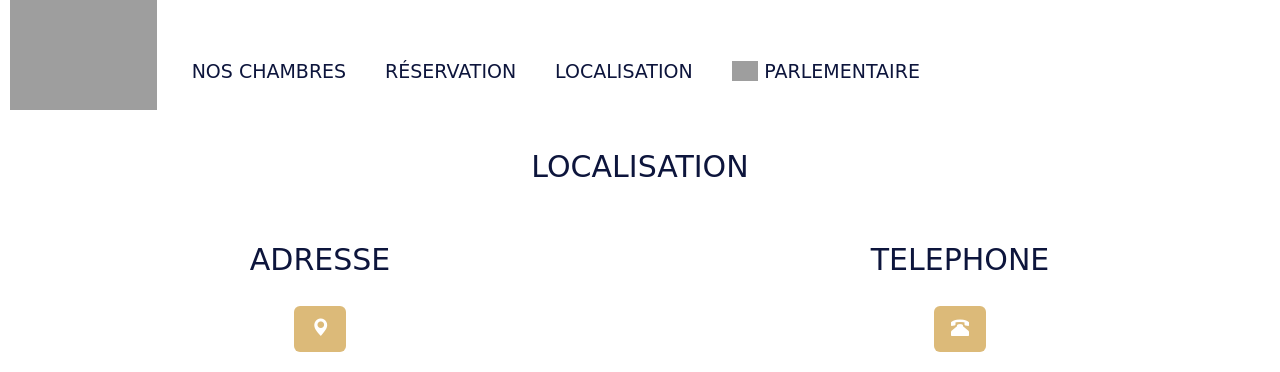
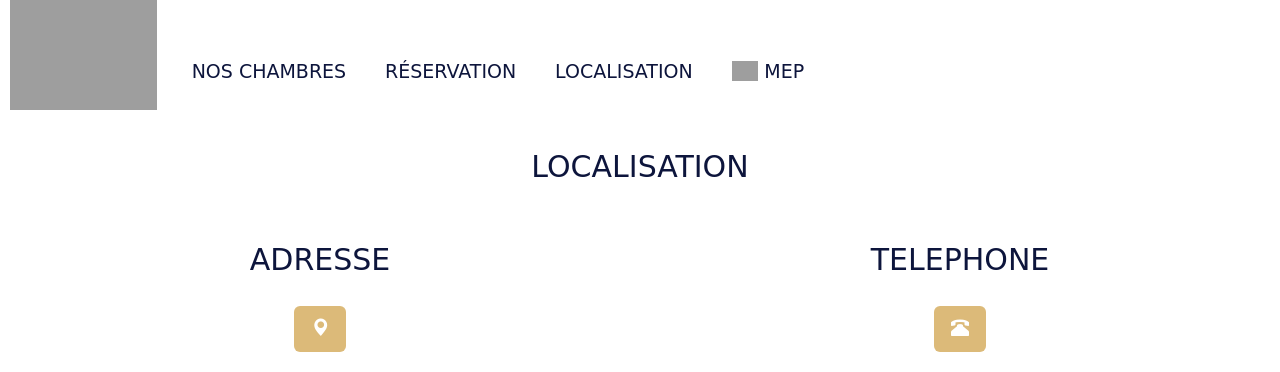
Before and after one commit to cpailler/strasbourg_0218_php_HavreDeLIll, a PHP site: template src/View/Localisation/Localisation.html.twig in a window 1280 px wide. Shown: the top 372 px of the page. Run offline with PHP 8.4, Linux system fonts and the light colour scheme; the template is opened without the code that fills it, so the values that code supplies are empty; some libraries are stand-ins or nearby versions; some web fonts are replaced; grey boxes are pictures that could not be loaded.

Commit message:
Titres des pages changés

```diff
--- a/src/View/Accueil/Accueil.html.twig
+++ b/src/View/Accueil/Accueil.html.twig
@@ -1,5 +1,5 @@
 {% extends 'layout.html.twig' %}
-{% block title %}Page d'accueil{% endblock %}
+{% block title %}Accueil{% endblock %}
 {% block stylesheet %}
     <link rel="stylesheet" href="/assets/css/accueil.css">{% endblock %}
   {% block content %}
--- a/src/View/Chambres/Chambres.html.twig
+++ b/src/View/Chambres/Chambres.html.twig
@@ -1,5 +1,5 @@
 {% extends 'layout.html.twig' %}
-
+{% block title %}Chambres{% endblock %}
     {% block stylesheet %}
         <link rel="stylesheet" href="/assets/css/chambres.css">
     {% endblock %}
--- a/src/View/Localisation/Localisation.html.twig
+++ b/src/View/Localisation/Localisation.html.twig
@@ -1,5 +1,5 @@
 {% extends 'layout.html.twig' %}
-{% block title %}Page de localisation{% endblock %}
+{% block title %}Localisation{% endblock %}
 {% block stylesheet %}
     <link rel="stylesheet" href="/assets/css/localisation.css">{% endblock %}
   {% block content %}
--- a/src/View/Parlementaires/Parlementaires.html.twig
+++ b/src/View/Parlementaires/Parlementaires.html.twig
@@ -1,4 +1,5 @@
 {% extends 'layout.html.twig' %}
+{% block title %}MEP's{% endblock %}
 {% block stylesheet %}
     <link rel="stylesheet" href="/assets/css/parlementaires.css">
 {% endblock %}
--- a/src/View/Reservation/calendrier.html.twig
+++ b/src/View/Reservation/calendrier.html.twig
@@ -1,5 +1,5 @@
 {% extends 'layout.html.twig' %}
-{% block title %}Page de localisation{% endblock %}
+{% block title %}Réservation{% endblock %}
 {% block stylesheet %}
     <link rel="stylesheet" href="/assets/css/formulaire_reservation.css">
     <link rel="stylesheet" href="/assets/css/calendrier.css">
--- a/src/View/layout.html.twig
+++ b/src/View/layout.html.twig
@@ -38,7 +38,7 @@
                 <li><a href="/Localisation">LOCALISATION</a></li>
                 <li><a href="/Parlementaires"><img class="drapeauEurope"
                                                    src="http://res.cloudinary.com/tiffanym/image/upload/q_100/v1521753995/Drapeau-Europe_k876hd.png"
-                                                   alt="drapeauEurope"> PARLEMENTAIRE</a></li>
+                                                   alt="drapeauEurope"> MEP</a></li>
 
             </ul>
         </div>
@@ -58,9 +58,9 @@
             <li><a href="/Chambres">NOS CHAMBRES</a></li>
             <li><a href="/Reservation">RÉSERVATION</a></li>
             <li><a href="/Localisation">LOCALISATION</a></li>
-            <li><a href="/Parlementaires"><img class="drapeauEurope"
+            <li><a href="/Parlementaires" style="font-size: 6px;"><img class="drapeauEurope"
                                                src="http://res.cloudinary.com/tiffanym/image/upload/q_100/v1521753995/Drapeau-Europe_k876hd.png"
-                                               alt="drapeauEurope"> PARLEMENTAIRE</a></li>
+                                               alt="drapeauEurope"> MEP</a></li>
         </ul>
 
     </div>
```
